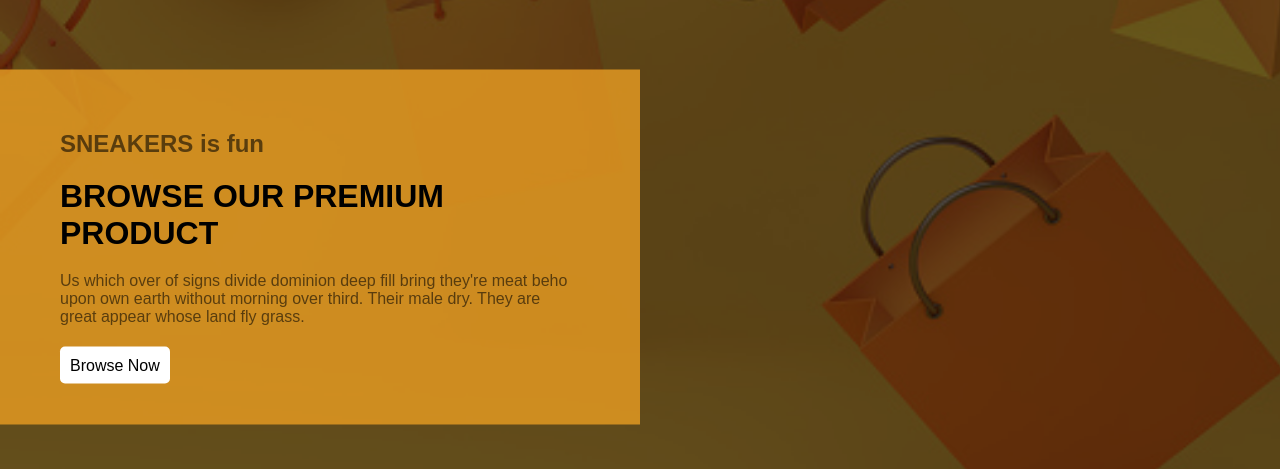
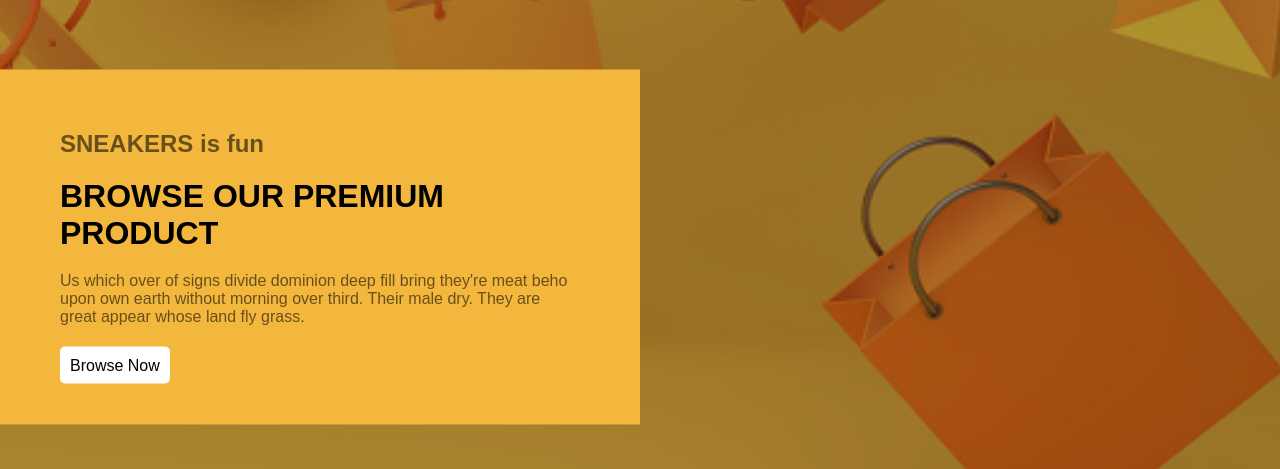
Before and after one commit to MohamedMassoud10/E-commerce-with-react-and-redux-toolkit, a React (Create React App) app: page / in a window 1280 px wide. Shown: the part 153-622 px from the top of the page. Built offline with nearby package versions, Linux system fonts and the light colour scheme; no server answers.

Commit message:
some styling

```diff
--- a/src/index.css
+++ b/src/index.css
@@ -52,6 +52,11 @@ body{
 }
 @media (min-width: 768px){
   .Nav-bar .menu{
+    display: none;
+  }
+}
+@media (min-width: 768px)and(max-width:2000px){
+  .menu-slipt{
     display: none;
   }
 }
@@ -585,7 +590,7 @@ body{
   top: 0;
   width: 100%;
   height: 100%;
-  background-color: rgb(0 0 0 / 60%);
+  background-color: rgb(0 0 0 / 32%);
   z-index: 0;
 }
 .homeBody .text{
@@ -599,7 +604,7 @@ body{
   color: white;
   display: flex;
   justify-content: flex-end;
-  background-color: #ec9f23c9;
+  background-color: #f3b73d;
 }
 .homeBody .text .content a{
   width: 124px;
```
